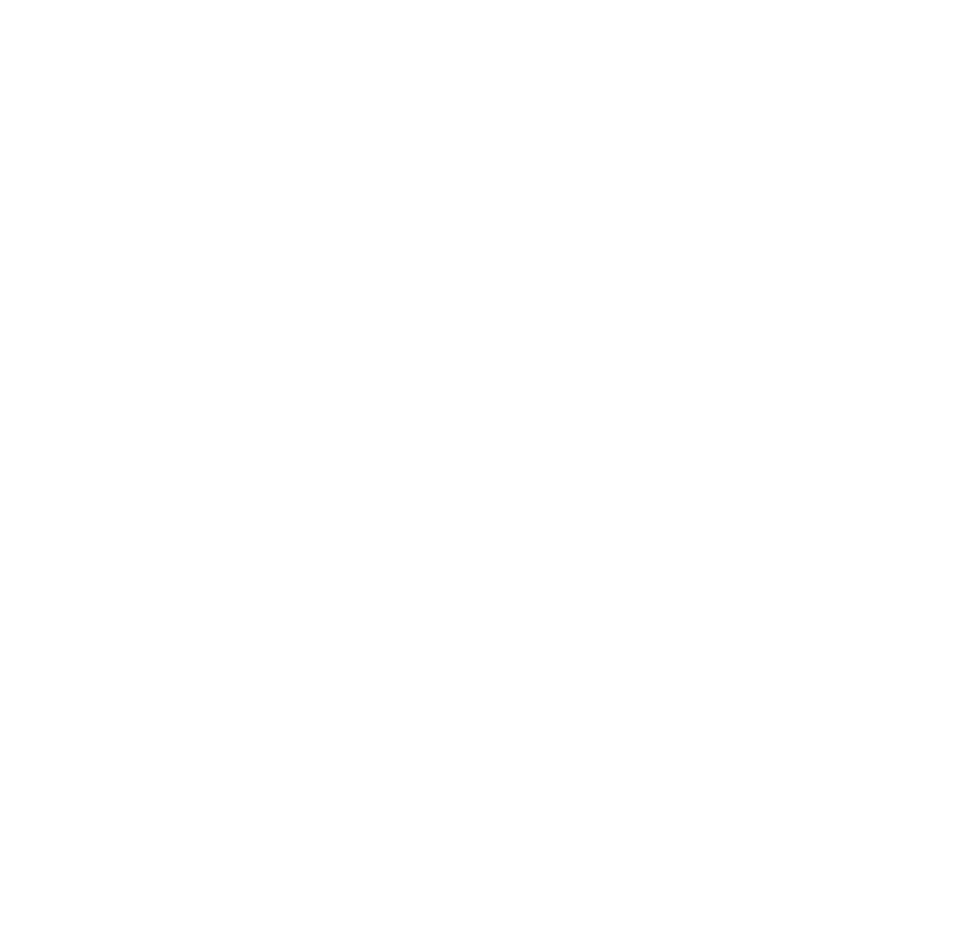
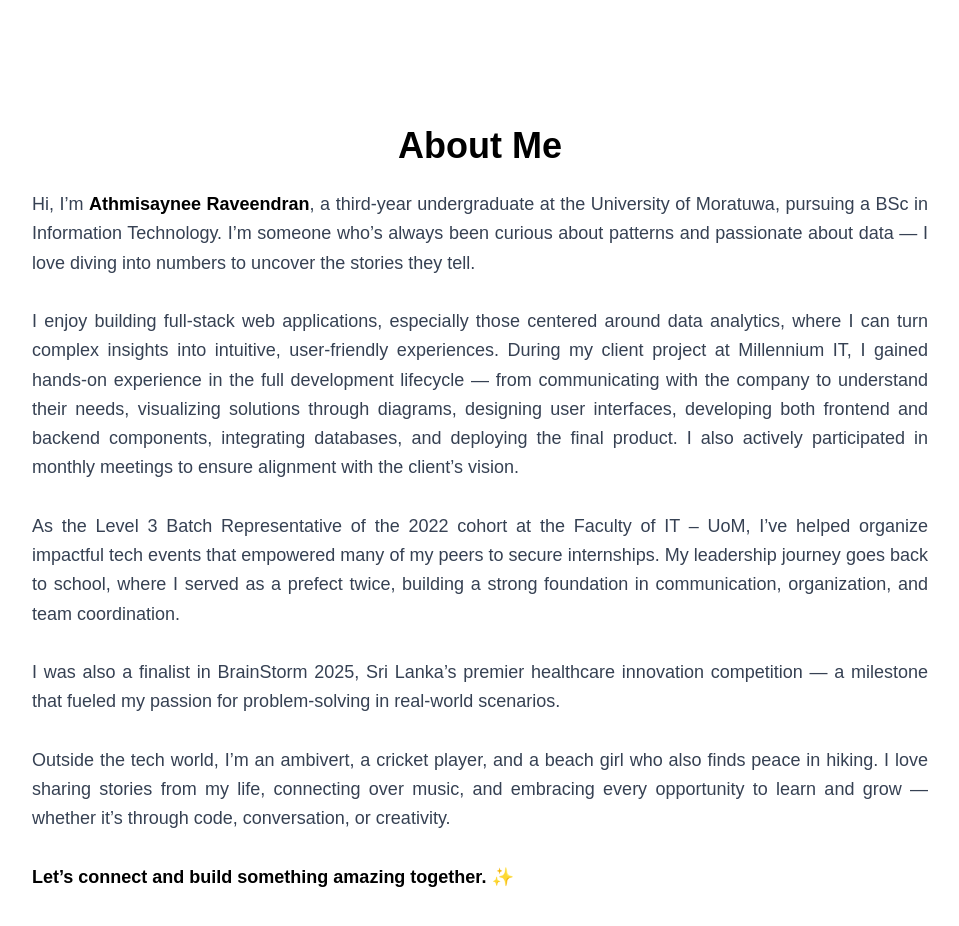
Before and after one commit to sayneeRavi/my-portfolio, a Next.js app: page / in a window 1280 px wide. Shown: the part 480-1406 px from the top of the page, without its empty margins (160-1119 px from the left). Before the commit the page ends 800 px from the top, so only its background shows below. Built offline with nearby package versions, Linux system fonts and the light colour scheme.

Commit message:
added about section

```diff
--- a/src/app/page.tsx
+++ b/src/app/page.tsx
@@ -1,11 +1,12 @@
 import Navbar from "@/components/Navbar";
 import Hero from "@/sections/Hero";
-
+import About from '@/components/About';
 export default function Home() {
   return (
     <main className="min-h-screen bg-white text-black">
       <Navbar />
       <Hero />
+            <About />
     </main>
   );
 }
--- /dev/null
+++ b/src/components/About.tsx
@@ -0,0 +1,44 @@
+'use client';
+
+import { motion } from 'framer-motion';
+
+export default function About() {
+  return (
+    <section id="about" className="py-20 px-6 bg-white dark:bg-[#0f0f0f]">
+      <div className="max-w-4xl mx-auto">
+        <motion.h2
+          className="text-3xl md:text-4xl font-bold mb-6 text-center text-black dark:text-white"
+          initial={{ opacity: 0, y: 30 }}
+          whileInView={{ opacity: 1, y: 0 }}
+          transition={{ duration: 0.6 }}
+        >
+          About Me
+        </motion.h2>
+
+        <motion.p
+          className="text-base md:text-lg text-gray-700 dark:text-gray-300 leading-relaxed text-justify"
+          initial={{ opacity: 0, y: 20 }}
+          whileInView={{ opacity: 1, y: 0 }}
+          transition={{ delay: 0.2, duration: 0.8 }}
+        >
+          Hi, I’m <strong className="text-black dark:text-white">Athmisaynee Raveendran</strong>, a third-year undergraduate at the University of Moratuwa, pursuing a BSc in Information Technology. I’m someone who’s always been curious about patterns and passionate about data —
+           I love diving into numbers to uncover the stories they tell.
+          <br /><br />
+          I enjoy building full-stack web applications, especially those centered around data analytics, where I can turn complex insights into intuitive, user-friendly experiences. During my client project at Millennium IT,
+           I gained hands-on experience in the full development lifecycle — from communicating with the company to understand their needs, visualizing solutions through diagrams, designing user interfaces, developing both frontend and backend components,
+           integrating databases, and deploying the final product. I also actively participated in monthly meetings to ensure alignment with the client’s vision.
+          <br /><br />
+          As the Level 3 Batch Representative of the 2022 cohort at the Faculty of IT – UoM, I’ve helped organize impactful tech events that empowered many of my peers to secure internships. My leadership journey goes back to school,
+          where I served as a prefect twice, building a strong foundation in communication, organization, and team coordination.
+          <br /><br />
+          I was also a finalist in BrainStorm 2025, Sri Lanka’s premier healthcare innovation competition — a milestone that fueled my passion for problem-solving in real-world scenarios.
+          <br /><br />
+          Outside the tech world, I’m an ambivert, a cricket player, and a beach girl who also finds peace in hiking. I love sharing stories from my life, connecting over music, and embracing every opportunity to learn and grow
+          — whether it’s through code, conversation, or creativity.
+          <br /><br />
+          <strong className="text-black dark:text-white">Let’s connect and build something amazing together. ✨</strong>
+        </motion.p>
+      </div>
+    </section>
+  );
+}
```
